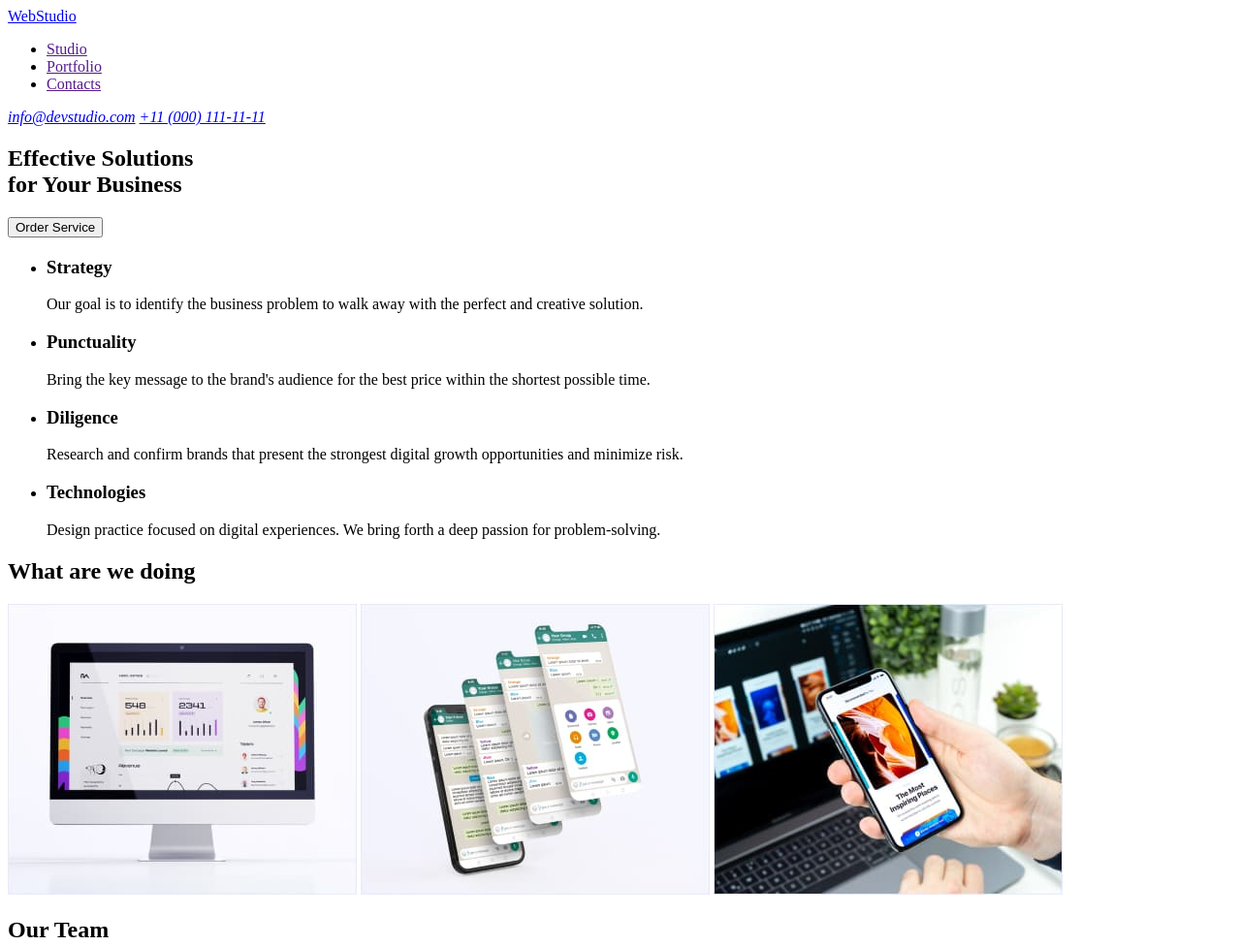
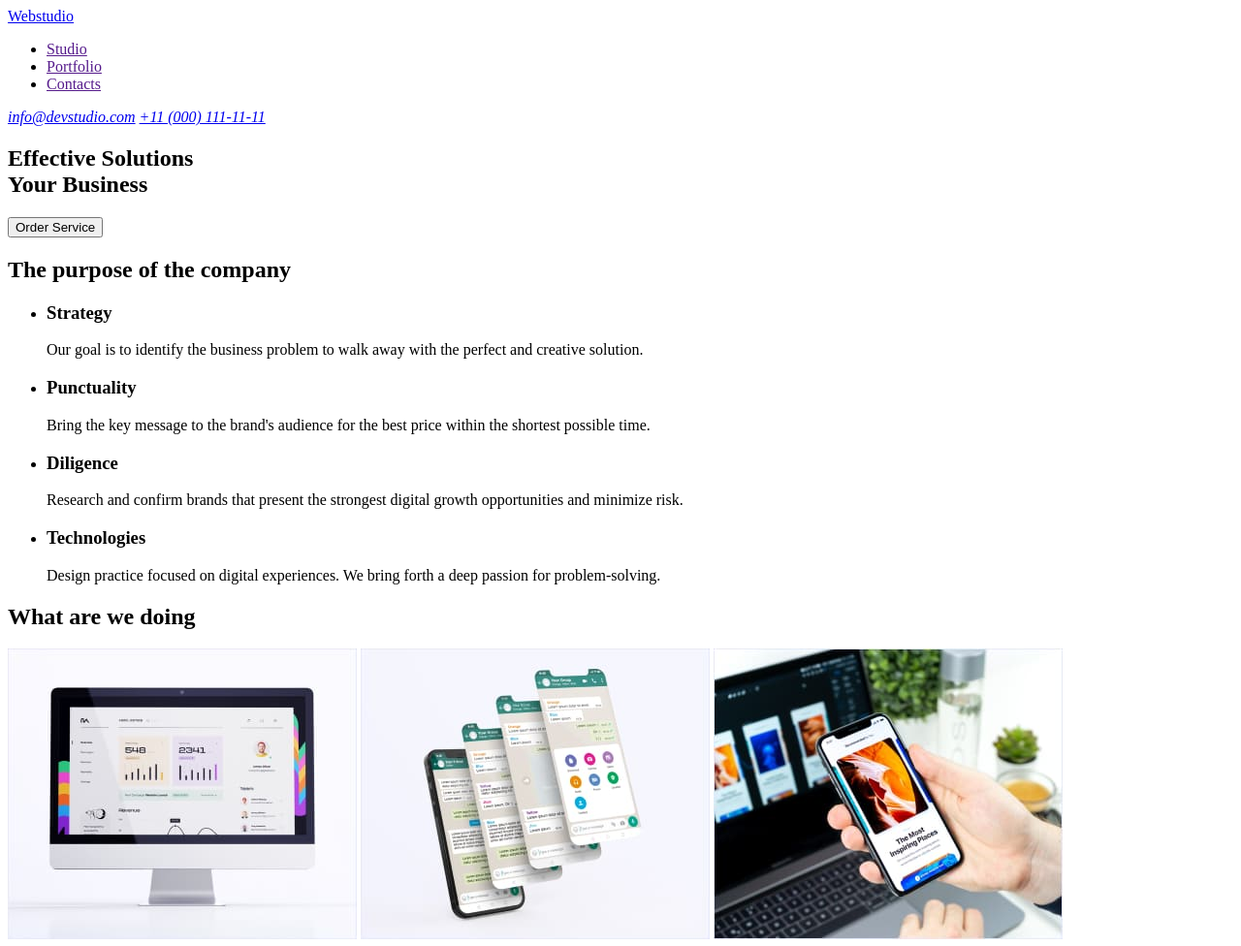
Before and after one commit to Olesia511/goit-markup-hw-01, a plain HTML site: page index.html in a window 1280 px wide. Shown: the top 976 px of the page at 97% size. Drawn offline with Linux system fonts and the light colour scheme.

Commit message:
add murkup1
Виправлено посилання до логотипу.

```diff
--- a/index.html
+++ b/index.html
@@ -4,13 +4,13 @@
     <meta charset="UTF-8" />
     <meta http-equiv="X-UA-Compatible" content="IE=edge" />
     <meta name="viewport" content="width=device-width, initial-scale=1.0" />
-    <title>Document</title>
+    <title>Webstudio</title>
   </head>
 
   <body>
     <header>
       <nav>
-        <a href="/">WebStudio</a>
+        <a href="./index.html">Webstudio</a>
         <ul>
           <li><a href="">Studio</a></li>
           <li><a href="">Portfolio</a></li>
@@ -28,13 +28,13 @@
       <section>
         <h1>
           Effective Solutions <br />
-          for Your Business
+          Your Business
         </h1>
         <button type="button">Order Service</button>
       </section>
 
       <section>
-        <h2></h2>
+        <h2>The purpose of the company</h2>
         <ul>
           <li>
             <h3>Strategy</h3>
@@ -132,7 +132,7 @@
     </main>
 
     <footer>
-      <a href="./">WebStudio</a>
+      <a href="./index.html">Webstudio</a>
       <p>
         Increase the flow of customers and sales for your business with digital
         marketing & growth solutions.
```
